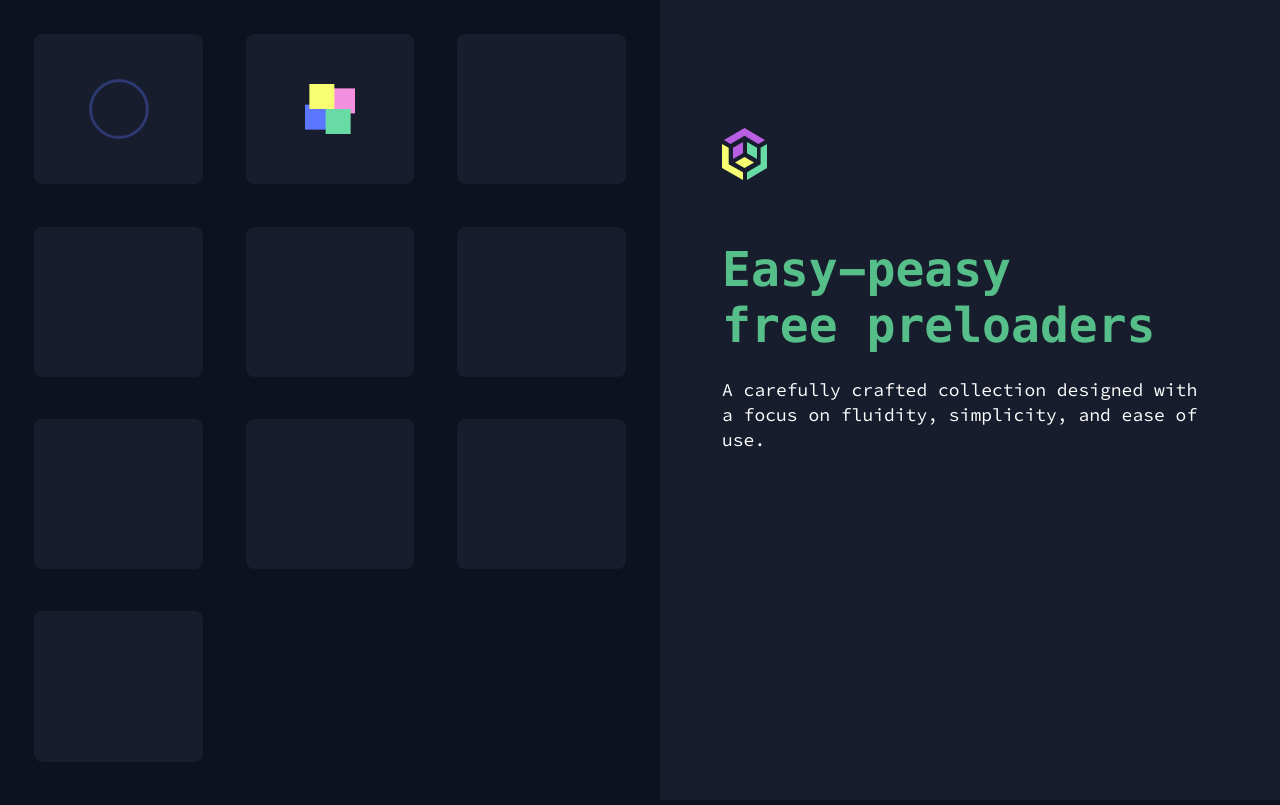
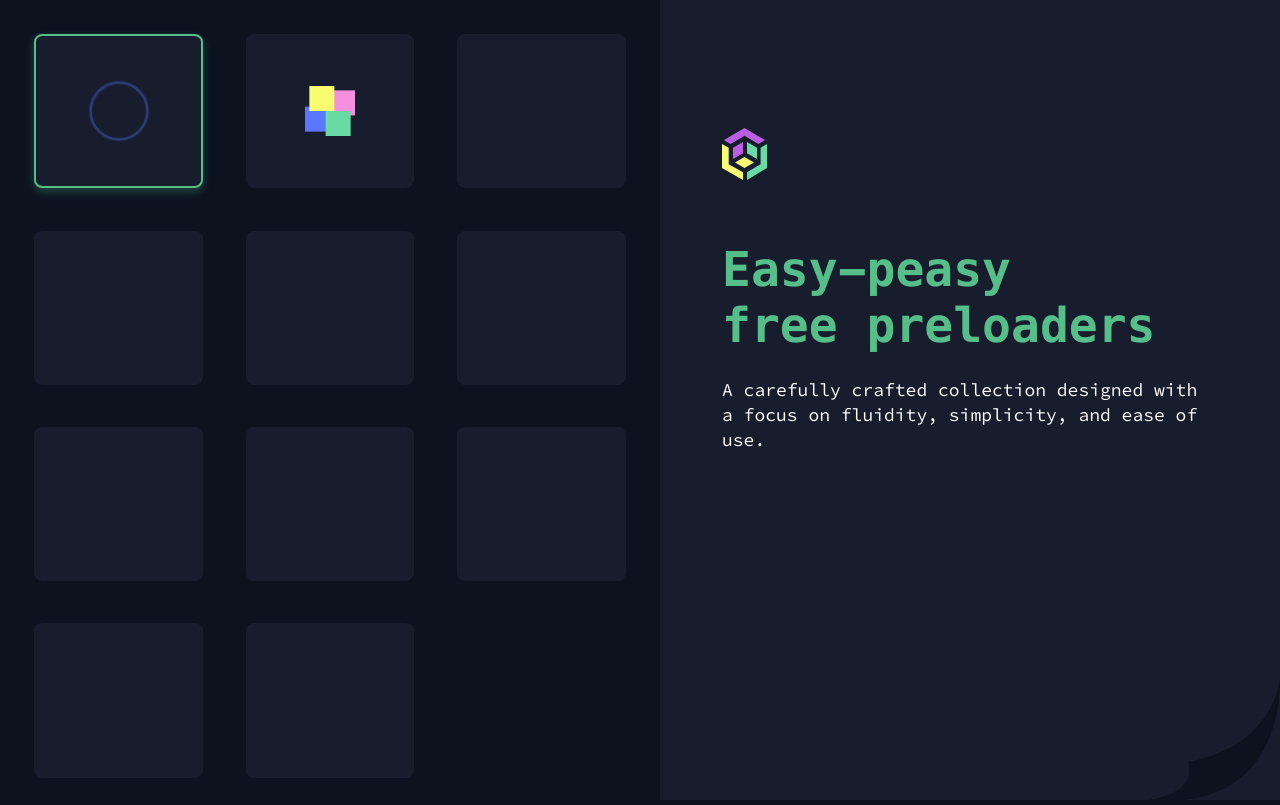
Before and after one commit to easy-peasy-free-preloaders/easy-peasy-free-preloaders.github.io, a plain HTML site: page index.html in a window 1280 px wide. Both pictures are taken after a click on the element 118 px from the left and 109 px from the top of the page. Drawn offline with Linux system fonts and the light colour scheme.

Commit message:
Add v-for and hover

```diff
--- a/css/main.css
+++ b/css/main.css
@@ -250,6 +250,7 @@ body {
   min-width: 600px;
   background-color: #181D2D; }
   .aside__default {
+    height: 100%;
     padding: 16vh 10% 5vh; }
   .aside__logo {
     margin-bottom: 7vh; }
@@ -262,26 +263,49 @@ body {
     font-size: 18px;
     font-weight: 400;
     line-height: 140%; }
+  .aside__svg {
+    position: absolute;
+    bottom: 0;
+    right: 0;
+    height: 122px;
+    width: 132px;
+    -webkit-transition: all 0.3s ease;
+    transition: all 0.3s ease; }
+    .aside__svg svg {
+      width: 100%;
+      height: 100%; }
+    .aside__svg:hover {
+      width: 230px;
+      height: 212.5px; }
 
 .preloader__wrapper {
   width: 80%;
   padding-bottom: 71.1%;
   margin: 10%;
+  border: 2px solid transparent;
   border-radius: 5%;
   background-color: #181D2D;
-  cursor: pointer; }
+  cursor: pointer;
+  -webkit-transition: all 0.3s;
+  transition: all 0.3s; }
+  .preloader__wrapper:hover {
+    border-color: #56BE89; }
+  .preloader__wrapper--active {
+    border-color: #56BE89;
+    -webkit-box-shadow: 0px 4px 10px rgba(104, 219, 164, 0.25);
+    box-shadow: 0px 4px 10px rgba(104, 219, 164, 0.25); }
 
-.preloader--1 {
+.preloader1 {
   position: absolute;
   top: 50%;
   left: 50%;
   margin: -44px 0 0 -44px;
   width: 88px;
   height: 88px; }
-  .preloader--1::before {
+  .preloader1::before {
     -webkit-animation-delay: 1s;
     animation-delay: 1s; }
-  .preloader--1::before, .preloader--1::after {
+  .preloader1::before, .preloader1::after {
     content: "";
     position: absolute;
     top: 0;
@@ -303,7 +327,7 @@ body {
     -webkit-animation-iteration-count: infinite;
     animation-iteration-count: infinite; }
 
-.preloader--2 {
+.preloader2 {
   position: absolute;
   width: 50px;
   height: 50px;
@@ -312,31 +336,31 @@ body {
   left: 0;
   right: 0;
   margin: auto; }
-  .preloader--2 .item {
+  .preloader2 .preloader__child {
     width: 50%;
     height: 50%;
     position: absolute; }
-  .preloader--2 .item-1 {
+    .preloader2 .preloader__child--1 {
       background-color: #68DBA4;
       top: 0;
       left: 0;
       z-index: 1;
       -webkit-animation: item-1_move 5s cubic-bezier(0.6, 0.01, 0.4, 1) infinite;
       animation: item-1_move 5s cubic-bezier(0.6, 0.01, 0.4, 1) infinite; }
-  .preloader--2 .item-2 {
+    .preloader2 .preloader__child--2 {
       background-color: #5B76FF;
       top: 0;
       right: 0;
       -webkit-animation: item-2_move 5s cubic-bezier(0.6, 0.01, 0.4, 1) infinite;
       animation: item-2_move 5s cubic-bezier(0.6, 0.01, 0.4, 1) infinite; }
-  .preloader--2 .item-3 {
+    .preloader2 .preloader__child--3 {
       background-color: #F7FE72;
       bottom: 0;
       right: 0;
       z-index: 1;
       -webkit-animation: item-3_move 5s cubic-bezier(0.6, 0.01, 0.4, 1) infinite;
       animation: item-3_move 5s cubic-bezier(0.6, 0.01, 0.4, 1) infinite; }
-  .preloader--2 .item-4 {
+    .preloader2 .preloader__child--4 {
       background-color: #F58FDF;
       bottom: 0;
       left: 0;
--- a/index.html
+++ b/index.html
@@ -2,7 +2,8 @@
 <html lang="ru">
 <head>
     <meta charset="UTF-8">
-	<meta name="viewport" content="width=device-width, user-scalable=no, initial-scale=1.0, maximum-scale=1.0, minimum-scale=1.0">
+    <meta name="viewport"
+          content="width=device-width, user-scalable=no, initial-scale=1.0, maximum-scale=1.0, minimum-scale=1.0">
     <meta http-equiv="X-UA-Compatible" content="ie=edge">
     <title>title</title>
     <link rel="stylesheet" href="./css/main.css">
@@ -11,59 +12,28 @@
 <main class="main" id="app">
     <div class="tile__wrapper">
         <ul class="tile">
-				<li class="tile__item">
-					<div class="preloader__wrapper">
-						<div class="preloader preloader--1"></div>
+            <li
+                v-for="(item, index) in items"
+                class="tile__item"
+            >
+                <div
+                    class="preloader__wrapper"
+                    @click="sort(item, index)"
+                    :class="{'preloader__wrapper--active': index === activeIndex}"
+                >
+                    <div
+                            class="preloader"
+                            :class="'preloader' + (index + 1)"
+                            style="color: #fff;"
+                    >
+                        <template v-if="item.spans">
+                            <div
+                                v-for="(span, index) in item.spans"
+                                class="preloader__child"
+                                :class="'preloader__child--' + (index + 1)"
+                            ></div>
+                        </template>
                     </div>
-				</li>
-				<li class="tile__item">
-					<div class="preloader__wrapper">
-						<div class="preloader preloader--2">
-							<div class="item item-1"></div>
-							<div class="item item-2"></div>
-							<div class="item item-3"></div>
-							<div class="item item-4"></div>
-						</div>
-					</div>
-				</li>
-				<li class="tile__item">
-					<div class="preloader__wrapper">
-						<div class="preloader"></div>
-					</div>
-				</li>
-				<li class="tile__item">
-					<div class="preloader__wrapper">
-						<div class="preloader"></div>
-					</div>
-				</li>
-				<li class="tile__item">
-					<div class="preloader__wrapper">
-						<div class="preloader"></div>
-					</div>
-				</li>
-				<li class="tile__item">
-					<div class="preloader__wrapper">
-						<div class="preloader"></div>
-					</div>
-				</li>
-				<li class="tile__item">
-					<div class="preloader__wrapper">
-						<div class="preloader"></div>
-					</div>
-				</li>
-				<li class="tile__item">
-					<div class="preloader__wrapper">
-						<div class="preloader"></div>
-					</div>
-				</li>
-				<li class="tile__item">
-					<div class="preloader__wrapper">
-						<div class="preloader"></div>
-					</div>
-				</li>
-				<li class="tile__item">
-					<div class="preloader__wrapper">
-						<div class="preloader"></div>
                 </div>
             </li>
         </ul>
@@ -72,7 +42,16 @@
         <div class="aside__default">
             <img class="aside__logo" src="img/logo.svg" alt="logo">
             <h1 class="aside__title">Easy-peasy<br>free preloaders</h1>
-				<h2 class="aside__subtitle">A carefully crafted collection designed with<br> a focus on fluidity, simplicity, and ease of use.</h2>
+            <h2 class="aside__subtitle">A carefully crafted collection designed with<br> a focus on fluidity,
+                simplicity, and ease of use.</h2>
+            <span class="aside__svg">
+                <svg viewBox="0 0 132 122" fill="none" xmlns="http://www.w3.org/2000/svg">
+                    <path d="M34 122C127.162 113.595 132 25 132 0C132 0 128 67.5 40.5 84C50 117 0.5 122 0.5 122H34Z" fill="#0D121F"/>
+                </svg>
+            </span>
+            <svg class="aside__svg" viewBox="0 0 132 122" fill="none" xmlns="http://www.w3.org/2000/svg">
+                <path d="M34 122C127.162 113.595 132 25 132 0C132 0 128 67.5 40.5 84C50 117 0.5 122 0.5 122H34Z" fill="#0D121F"/>
+            </svg>
         </div>
     </aside>
 </main>
--- a/js/main.js
+++ b/js/main.js
@@ -1,6 +1,30 @@
 new Vue({
   el: '#app',
   data: {
-    message: 'adfga'
+    activeIndex: null,
+    items: [
+      {},
+      {
+        spans: 4
+      },
+      {},
+      {},
+      {},
+      {},
+      {},
+      {},
+      {},
+      {},
+      {}
+    ]
+  },
+  methods: {
+    sort(s, index) {
+      this.activeIndex = index;
+      if(s === this.currentSort) {
+        this.currentSortDir = this.currentSortDir==='asc'?'desc':'asc';
+      }
+      this.currentSort = s;
+    }
   }
 });
```
Also changed, not shown: img/svg.svg (added). Lines whose indentation alone changed are shown as unchanged.
